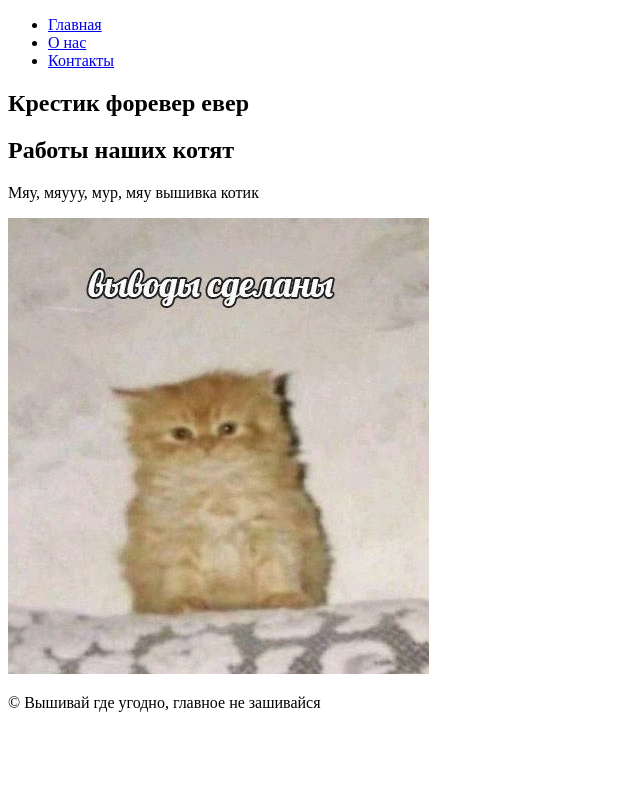
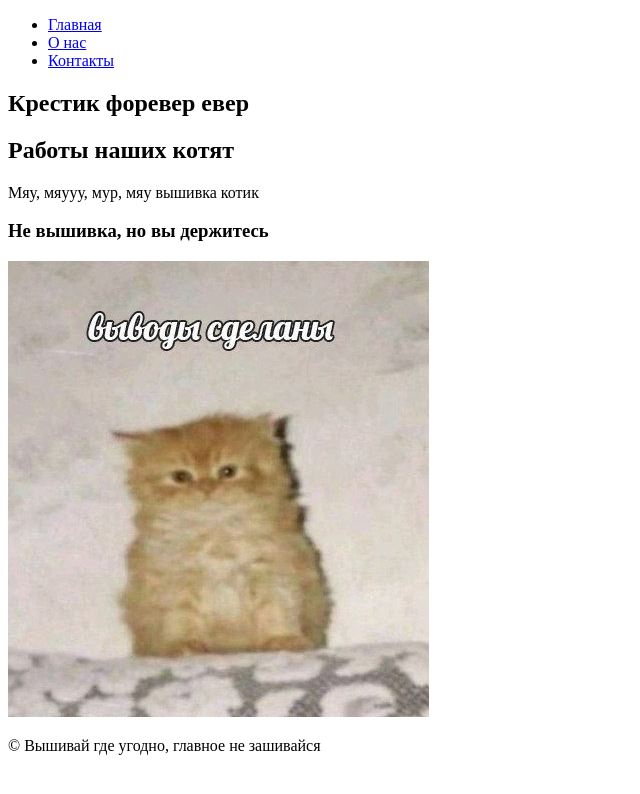
Before and after one commit to YunisovaYana/vyshivka, a plain HTML site: page index.html in a window 1280 px wide. Shown: the whole page, without its empty margins (0-640 px from the left). Drawn offline with Linux system fonts and the light colour scheme.

Commit message:
Update index.html

```diff
--- a/index.html
+++ b/index.html
@@ -22,6 +22,7 @@
                 <p>Мяу, мяууу, мур, мяу вышивка котик</p>
             </section>
             <section>
+                <h3>Не вышивка, но вы держитесь</h3>
                 <img src="kot.jpg" alt="Котик вышивка">
             </section>
         </article>
```
